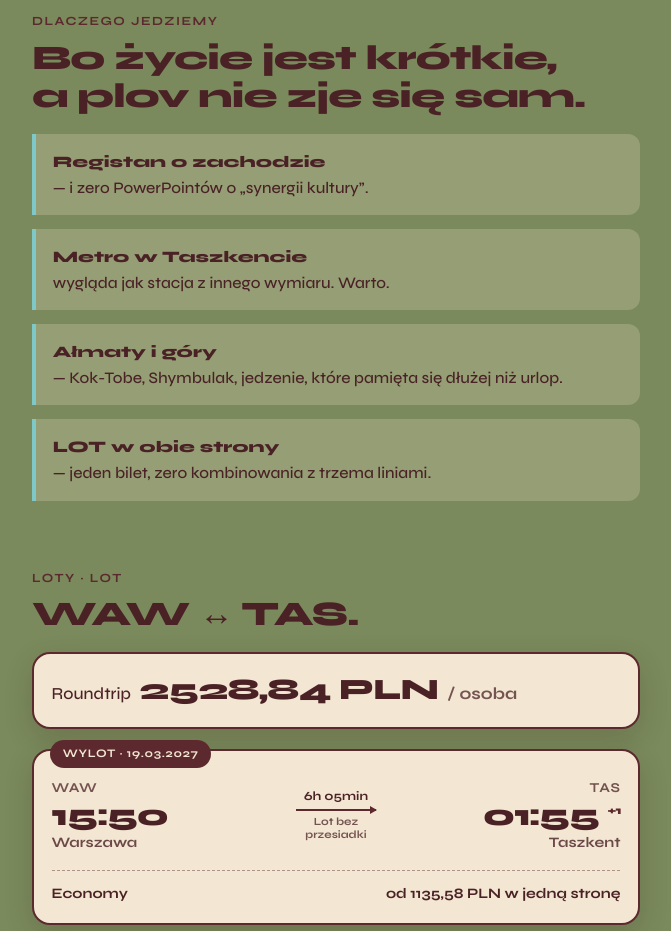
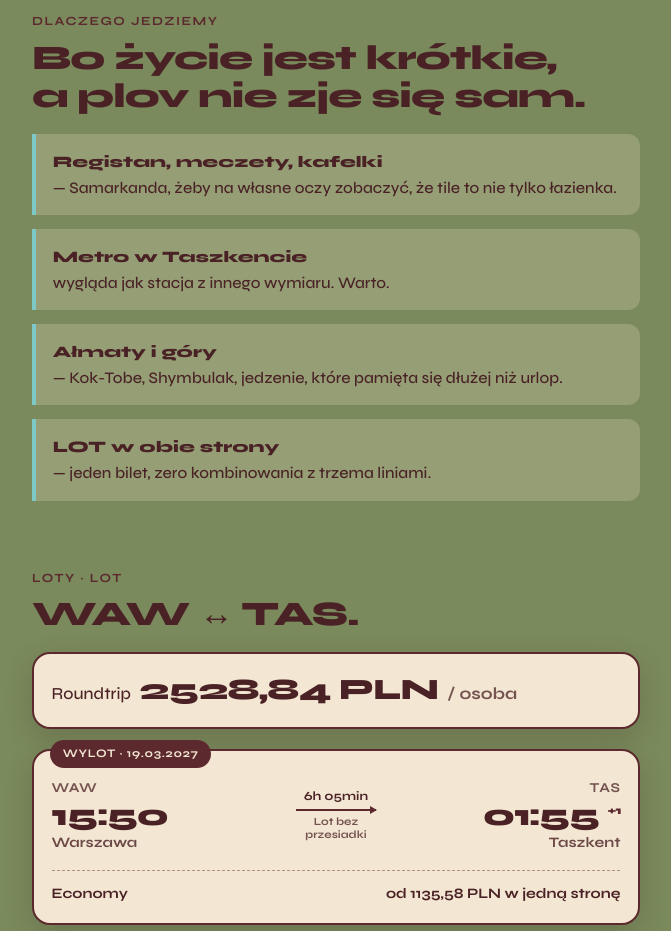
Before and after one commit to kalinatyrkiel/uzbektrip, a website built with Vite: page index.html in a window 1280 px wide. Shown: the part 840-1771 px from the top of the page, without its empty margins (304-975 px from the left). Built offline with nearby package versions, Linux system fonts and the light colour scheme.

Commit message:
Rewrite first why-point for Samarkand architecture
Keep the plov headline; make the opening reason about Registan, mosques, and tiles.

```diff
--- a/index.html
+++ b/index.html
@@ -44,8 +44,8 @@
           <h2>Bo życie jest krótkie, a plov nie zje się sam.</h2>
           <ul class="why__list">
             <li>
-              <strong>Registan o zachodzie</strong> — i zero PowerPointów o
-              „synergii kultury”.
+              <strong>Registan, meczety, kafelki</strong> — Samarkanda, żeby
+              na własne oczy zobaczyć, że tile to nie tylko łazienka.
             </li>
             <li>
               <strong>Metro w Taszkencie</strong> wygląda jak stacja z innego
```
